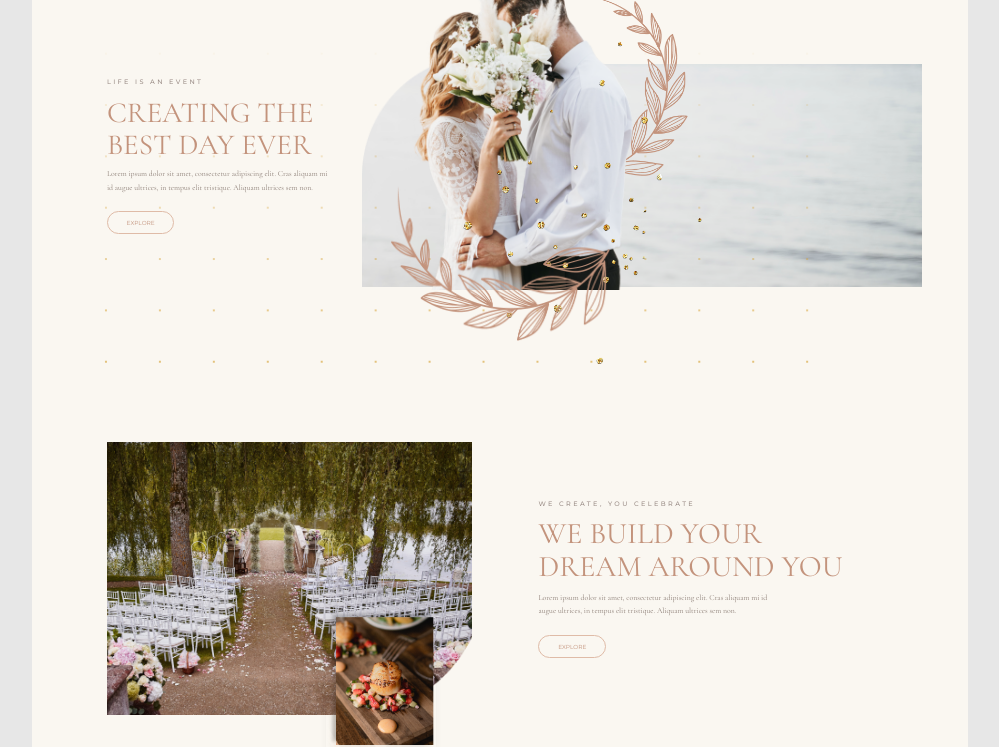
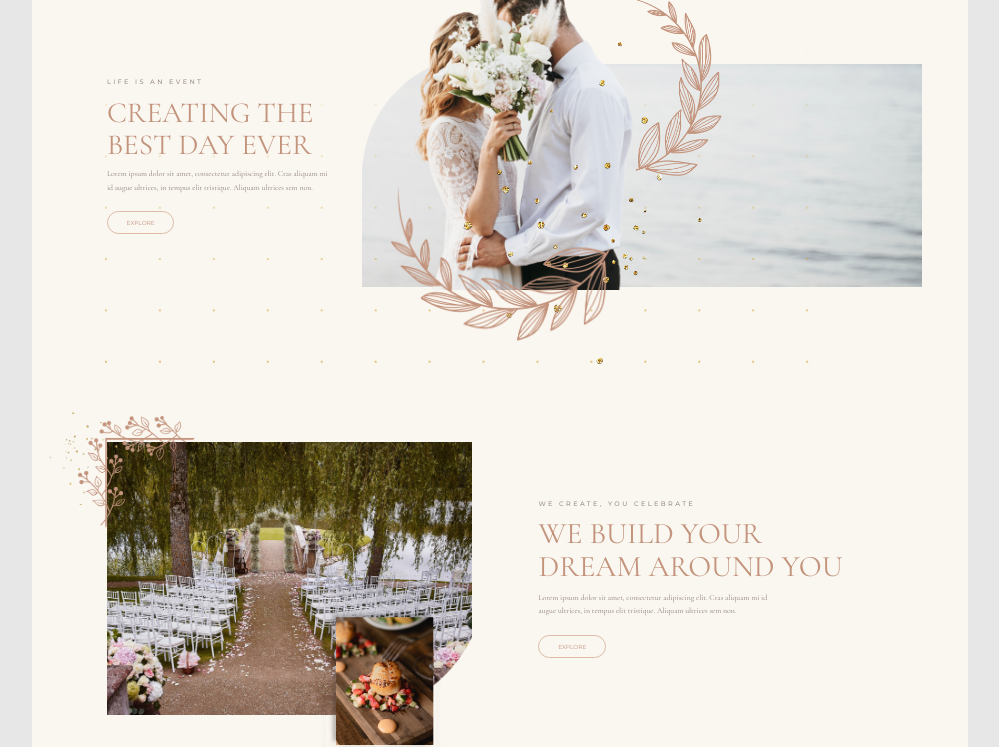
Before and after one commit to cavelasquezc-code/segundo_parcial_0192753, a plain HTML site: page index.html in a window 1280 px wide. Shown: the part 89-836 px from the top of the page, without its empty margins (140-1139 px from the left). Drawn offline with nearby package versions, Linux system fonts and the light colour scheme.

Commit message:
he agregado las decoraciones

```diff
--- a/index.html
+++ b/index.html
@@ -56,9 +56,26 @@
     <!-- 02 DREAM -->
     <section class="section feature story" id="about">
       <div class="feature-visual story-visual">
-        <img class="primary-img" src="assets/garden-ceremony.png" alt="Outdoor wedding ceremony">
-        <img class="overlay-img" src="assets/dish-detail.png" alt="Wedding catering detail">
-        <span class="botanical" aria-hidden="true"></span>
+
+         <img class="primary-img"
+         src="assets/garden-ceremony.png"
+         alt="Outdoor wedding ceremony">
+
+         <img class="hojas-sillas"
+         src="assets/parte 2.png"
+         alt="">
+
+         <img class="dorados-sillas"
+         src="assets/alta.png"
+         alt="">
+
+         <img class="overlay-img"
+         src="assets/dish-detail.png"
+         alt="Wedding catering detail">
+
+    <span class="botanical" aria-hidden="true"></span>
+
+</div>
       </div>
       <div class="copy">
         <p class="eyebrow">WE CREATE, YOU CELEBRATE</p>
--- a/styles/style.css
+++ b/styles/style.css
@@ -847,8 +847,32 @@ footer h2 {
     width: 20%;
     height: auto;
     top: 0%;
-    left: 38%;
+    left: 45%;
     z-index: 1;
     object-fit: contain;
     pointer-events: none;
 }
+
+.story-visual .hojas-sillas {
+    position: absolute;
+    top: -40px;
+    left: -45px;
+    width: 180px;
+    height: auto;
+    object-fit: contain;
+    z-index: 10;
+    pointer-events: none;
+}
+.story-visual .dorados-sillas {
+    position: absolute;
+    top: -95px;
+    left: -95px;
+    width: 180px;
+    height: auto;
+    object-fit: contain;
+    z-index: 9;
+    pointer-events: none;
+}
+.story-visual {
+    position: relative;
+}
```
Also changed, not shown: assets/alta.png (added), assets/baja.png (added), assets/parte 2 baja.png (added), assets/parte 2.png (added).
